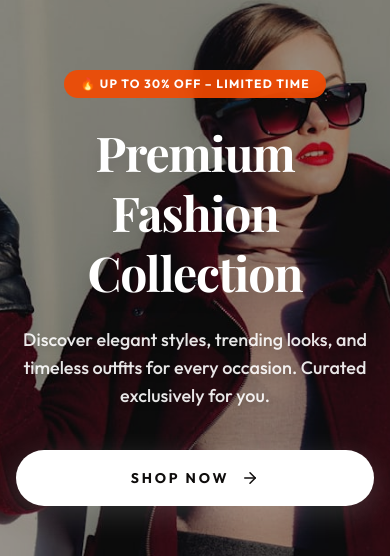
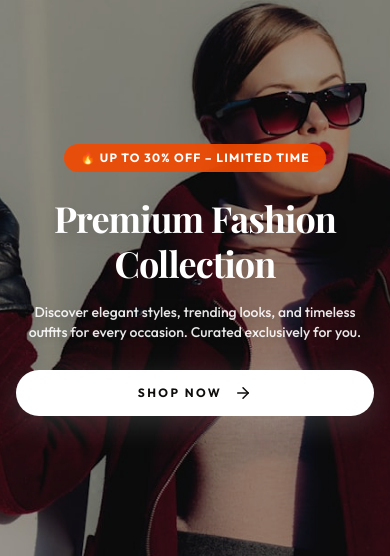
Before and after one commit to theaswinloganathan/E-commerce-site, a React (Vite) app: page / in a window 390 px wide. Shown: the part 174-730 px from the top of the page. Built offline with nearby package versions, Linux system fonts and the light colour scheme; no server answers; a web font is replaced by a local one.

Commit message:
fix: fix mobile home screen image sizing and hero layout

```diff
--- a/src/pages/HomePage.jsx
+++ b/src/pages/HomePage.jsx
@@ -38,7 +38,7 @@ export default function HomePage() {
   return (
     <div className="pb-0">
       {/* Hero Section */}
-      <section className="relative h-[100vh] flex items-center justify-center overflow-hidden">
+      <section className="relative h-[100svh] min-h-[600px] flex items-center justify-center overflow-hidden">
         <AnimatePresence initial={false}>
           <motion.img
             key={currentSlide}
@@ -48,14 +48,14 @@ export default function HomePage() {
             exit={{ opacity: 0 }}
             transition={{ duration: 1.2, ease: "easeInOut" }}
             alt="Premium Fashion Banner"
-            className="absolute inset-0 w-full h-full object-cover object-[center_20%] z-0"
+            className="absolute inset-0 w-full h-full object-cover object-top md:object-[center_20%] z-0"
           />
         </AnimatePresence>
 
         {/* Dark Overlay for better text visibility */}
         <div className="absolute inset-0 bg-black/40 z-0" />
 
-        <div className="container relative z-10 mx-auto px-4 md:px-8 mt-20">
+        <div className="container relative z-10 mx-auto px-4 md:px-8 mt-16 md:mt-20">
           <div className="max-w-3xl text-white text-center md:text-left mx-auto md:mx-0">
             <motion.div
               initial={{ opacity: 0, y: 20 }}
@@ -71,7 +71,7 @@ export default function HomePage() {
               initial={{ opacity: 0, y: 20 }}
               animate={{ opacity: 1, y: 0 }}
               transition={{ duration: 0.8, delay: 0.4 }}
-              className="text-5xl md:text-7xl lg:text-8xl font-serif font-bold mb-6 leading-tight drop-shadow-xl"
+              className="text-4xl sm:text-5xl md:text-7xl lg:text-8xl font-serif font-bold mb-4 md:mb-6 leading-tight drop-shadow-xl"
             >
               Premium Fashion Collection
             </motion.h1>
@@ -79,7 +79,7 @@ export default function HomePage() {
               initial={{ opacity: 0, y: 20 }}
               animate={{ opacity: 1, y: 0 }}
               transition={{ duration: 0.8, delay: 0.6 }}
-              className="text-lg md:text-xl text-white/90 mb-10 max-w-2xl font-medium drop-shadow-md mx-auto md:mx-0"
+              className="text-sm md:text-xl text-white/90 mb-7 md:mb-10 max-w-2xl font-medium drop-shadow-md mx-auto md:mx-0"
             >
               Discover elegant styles, trending looks, and timeless outfits for every occasion. Curated exclusively for you.
             </motion.p>
@@ -88,7 +88,7 @@ export default function HomePage() {
               animate={{ opacity: 1, y: 0 }}
               transition={{ duration: 0.8, delay: 0.8 }}
             >
-              <Link to="/shop" className="group w-full sm:w-auto inline-flex items-center justify-center bg-white text-brand-950 hover:bg-brand-950 hover:text-white border-2 border-transparent hover:border-white transition-all duration-500 rounded-full px-12 py-4 uppercase tracking-[0.2em] text-sm font-bold shadow-[0_8px_30px_rgb(255,255,255,0.15)] hover:shadow-[0_8px_40px_rgb(255,255,255,0.3)] hover:-translate-y-1">
+              <Link to="/shop" className="group w-full sm:w-auto inline-flex items-center justify-center bg-white text-brand-950 hover:bg-brand-950 hover:text-white border-2 border-transparent hover:border-white transition-all duration-500 rounded-full px-8 md:px-12 py-3 md:py-4 uppercase tracking-[0.2em] text-xs md:text-sm font-bold shadow-[0_8px_30px_rgb(255,255,255,0.15)] hover:shadow-[0_8px_40px_rgb(255,255,255,0.3)] hover:-translate-y-1">
                 Shop Now <ArrowRight size={18} className="ml-3 transform group-hover:translate-x-2 transition-transform duration-500" />
               </Link>
             </motion.div>
@@ -144,7 +144,7 @@ export default function HomePage() {
             <Link
               key={category.id}
               to={`/shop?category=${category.slug}`}
-              className="group relative h-[250px] md:h-[350px] overflow-hidden rounded-xl block shadow-sm hover:shadow-xl transition-all duration-500 cursor-pointer"
+              className="group relative h-[200px] sm:h-[250px] md:h-[350px] overflow-hidden rounded-xl block shadow-sm hover:shadow-xl transition-all duration-500 cursor-pointer"
             >
               <img
                 src={category.image}
```
